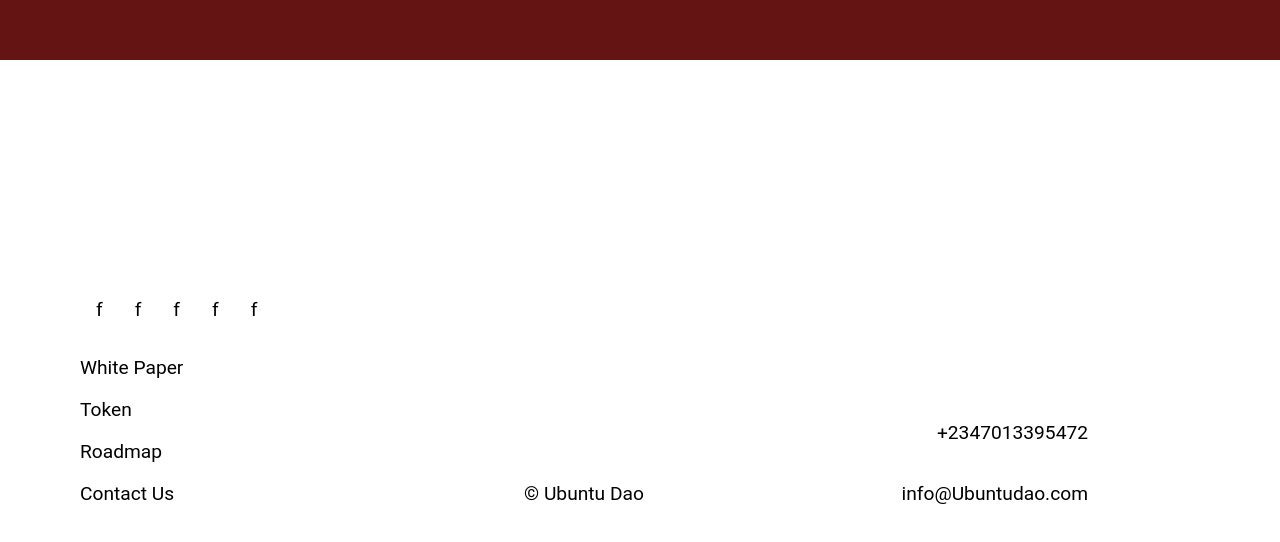
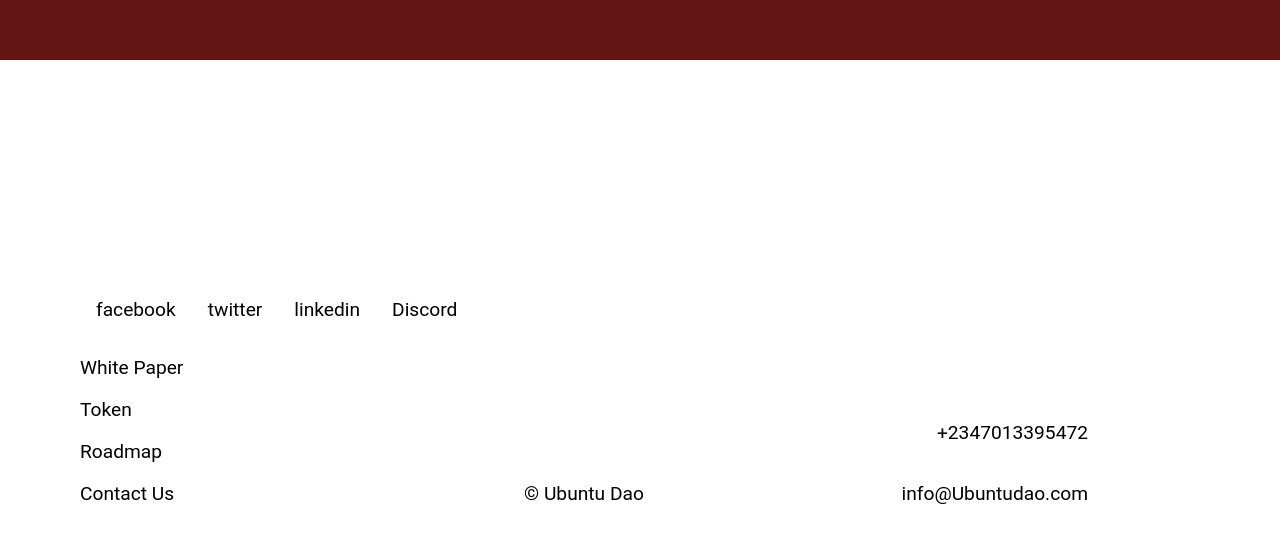
Before and after one commit to ubuntuDAO/ubuntuDao_web, a React (Create React App) app: page / in a window 1280 px wide. Shown: the part 5050-5592 px from the top of the page. Built offline with nearby package versions, Linux system fonts and the light colour scheme.

Commit message:
added build files

```diff
--- a/src/App.css
+++ b/src/App.css
@@ -386,6 +386,9 @@ color:rgba(53, 44, 44, 1)
     flex-direction:column;
     padding:1rem;
 }
+.footer-social p{
+    margin:0.5rem
+}
 
 .footer p{
     font-size:0.8rem
--- a/src/App.js
+++ b/src/App.js
@@ -1,5 +1,5 @@
 import React from "react";
- import ReacrDOM from 'react-dom';
+ import ReactDOM from 'react-dom';
 import mystyles from './mystyles.module.css';
 import './App.css'
 //import './src/images';
@@ -232,11 +232,11 @@ The Ubuntu Dao Airdrop will be deposited in three installments. As earlier state
         <div id="footer-section" className="footer">
             <div className="footer-section-1">
                 <nav className="footer-social">
-                    <p>f</p>
-                    <p>f</p>
-                    <p>f</p>
-                    <p>f</p>
-                    <p>f</p>
+                    <p>facebook</p>
+                    <p>twitter</p>
+                    <p>linkedin</p>
+                    <p>Discord</p>
+
                 </nav>
                 <div className="footer-links">
                     <p>White Paper</p>
```
Also changed, not shown: 37 other files (tests, documents, lock files or other folders).
